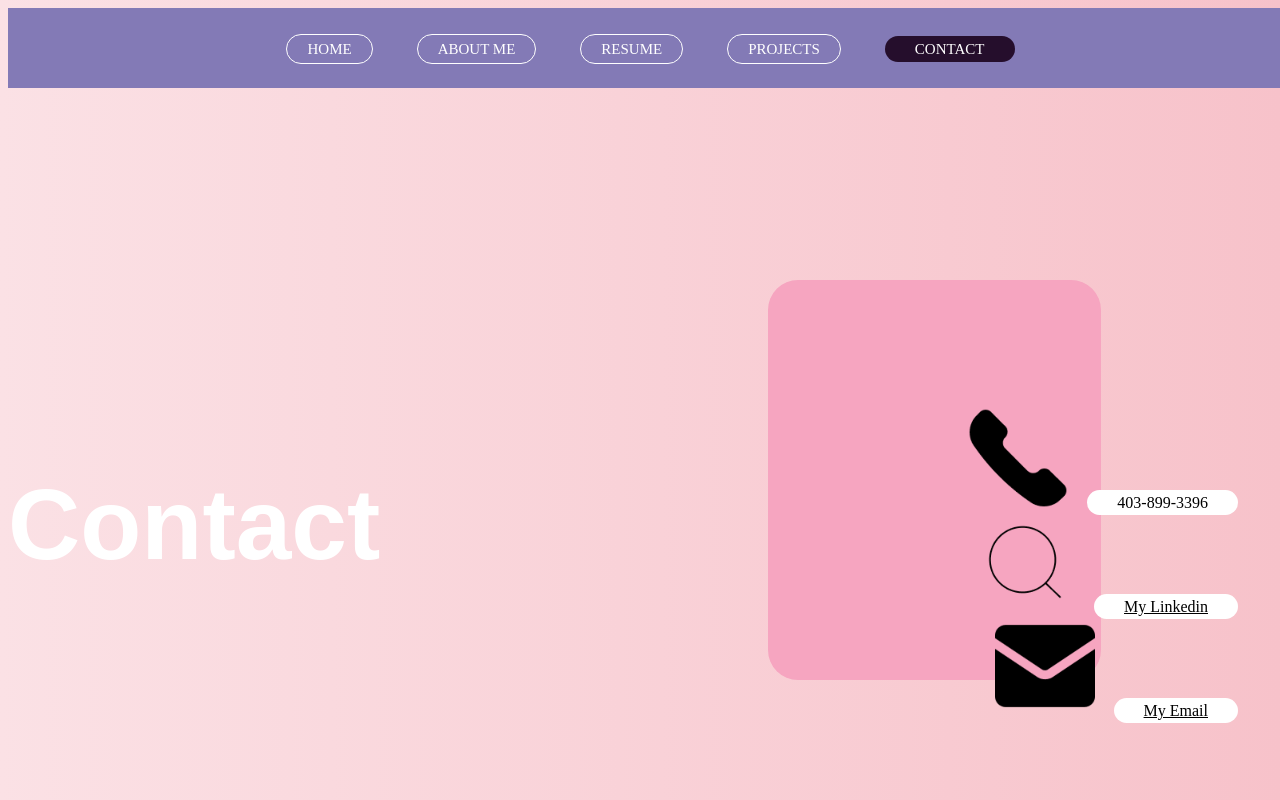
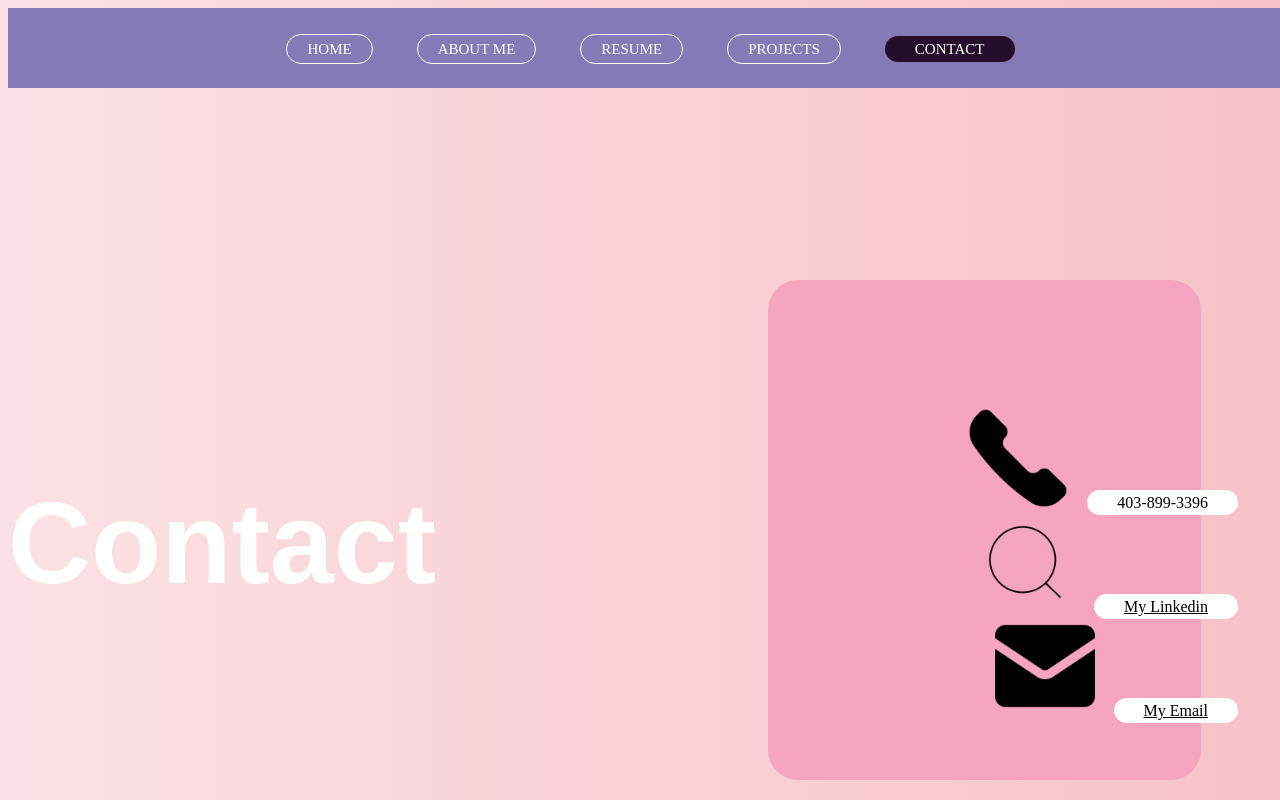
Before and after one commit to Fiffy8/Contact-Page, a plain HTML site: page index.html in a window 1280 px wide. Drawn offline with Linux system fonts and the light colour scheme; a web font is replaced by a local one.

Commit message:
Whatever she wants bryson tiller

```diff
--- a/index.html
+++ b/index.html
@@ -90,8 +90,8 @@
       }
 
       #rectangle {
-        width: 333px;
-        height: 400px;
+        width: 433px;
+        height: 500px;
         background-color: #F6A5C0;
         border-radius: 30px;
         position: absolute;
@@ -116,7 +116,7 @@
       }
 
       h1 {
-        font-size: 100px;
+        font-size: 115px;
         font-family: "bd-retrocentric", sans-serif;
         color: white;
         margin: 5;
```
